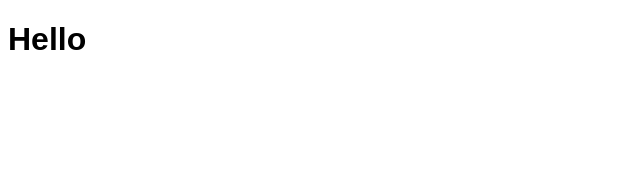
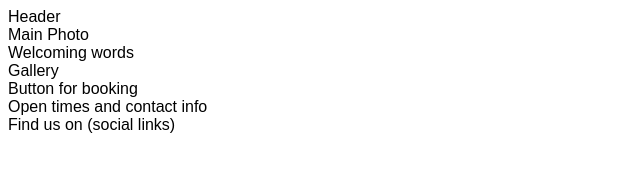
Before and after one commit to konstanciaa/scissors-salon, a plain HTML site: page index.html in a window 1280 px wide. Shown: the whole page, without its empty margins (0-640 px from the left). Drawn offline with Linux system fonts and the light colour scheme.

Commit message:
Add core structure for home page

```diff
--- a/index.html
+++ b/index.html
@@ -11,6 +11,12 @@
     <title>Scissors - beauty salon</title>
 </head>
 <body>
-    <h1>Hello</h1>
+    <header>Header</header>
+    <section>Main Photo</section>
+    <section>Welcoming words</section>
+    <section>Gallery</section>
+    <section>Button for booking</section>
+    <section>Open times and contact info</section>
+    <footer>Find us on (social links)</footer>
 </body>
 </html>
```
